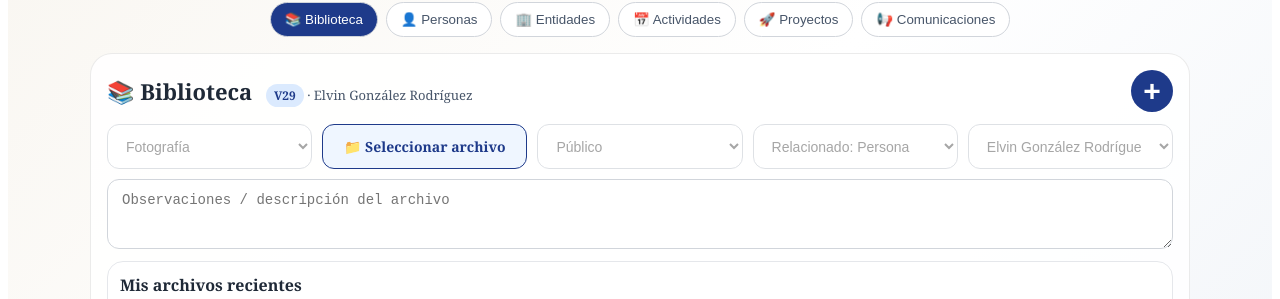
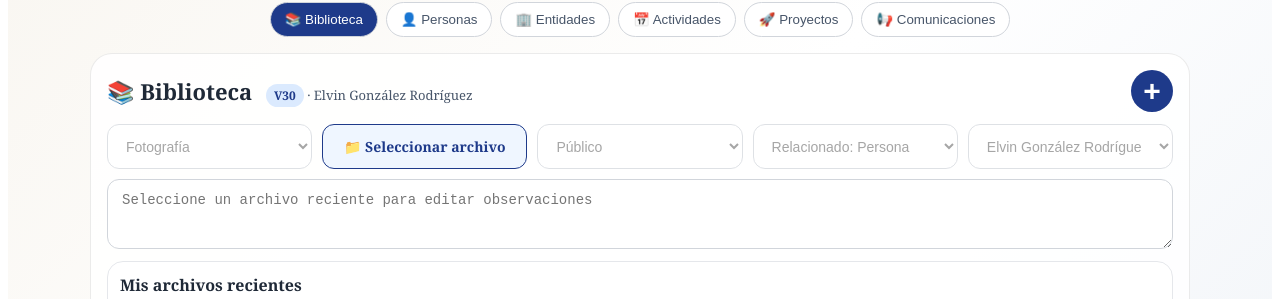
Before and after one commit to elvingr1414/belen-en-movimiento, a Next.js app: page / in a window 1280 px wide. Both pictures are taken after a click on the button "Nuevo". Shown: the part 220-519 px from the top of the page. Built offline with nearby package versions, Linux system fonts and the light colour scheme.

Commit message:
Update page.tsx

```diff
--- a/app/page.tsx
+++ b/app/page.tsx
@@ -122,6 +122,7 @@ export default function Home() {
   const [fecha, setFecha] = useState("");
 
   const [archivoConsultado, setArchivoConsultado] = useState<any>(null);
+  const [recursoActivoId, setRecursoActivoId] = useState<string | null>(null);
   const [recursoForm, setRecursoForm] = useState<any>({
     tipo: "Fotografía",
     descripcion: "",
@@ -260,8 +261,9 @@ export default function Home() {
     }));
 
     setRecursos([...nuevos, ...recursos]);
-    setArchivoConsultado(null);
-    limpiarRecursoForm();
+    setRecursoActivoId(nuevos[0]?.id || null);
+    setArchivoConsultado(nuevos[0] || null);
+    setRecursoForm({ ...recursoForm, ...nuevos[0], archivos: nuevos[0]?.archivos || [] });
   }
 
   function guardarRecurso() {
@@ -329,6 +331,33 @@ export default function Home() {
     setSeleccionado(null);
     setAccion("Nuevo");
     limpiarRecursoForm();
+  }
+
+  function actualizarRecursoActivo(cambios: any, silencioso = true) {
+    if (!recursoActivoId) return;
+
+    const actual = recursos.find((r) => r.id === recursoActivoId);
+    if (!actual) return;
+
+    const actualizado = {
+      ...actual,
+      ...cambios,
+      descripcion: cambios.observaciones?.trim() || cambios.descripcion || actual.descripcion,
+      modificadoEnMs: Date.now(),
+    };
+
+    setRecursos(recursos.map((r) => (r.id === recursoActivoId ? actualizado : r)));
+    setArchivoConsultado(actualizado);
+    setRecursoForm({ ...recursoForm, ...actualizado, archivos: actualizado.archivos || [] });
+
+    if (!silencioso) {
+      const faltantes = [];
+      if (!actualizado.tipo) faltantes.push("tipo");
+      if (!actualizado.visibilidad) faltantes.push("visibilidad");
+      if (!actualizado.propietarioTipo) faltantes.push("relación");
+      if (!actualizado.propietarioId) faltantes.push("persona o entidad");
+      if (faltantes.length) alert("Faltan datos requeridos: " + faltantes.join(", "));
+    }
   }
 
   function excluirRecurso() {
@@ -434,7 +463,7 @@ export default function Home() {
         <section style={panel}>
           <div style={topLine}>
             <h2 style={sectionTitle}>
-              {seleccionado ? tituloRegistro(seleccionado, modulo) : <>{icono(modulo)} {nombreModulo(modulo)} <span style={versionTag}>V29</span>{modulo === "Recursos" && <span style={libraryUserInline}> · Elvin González Rodríguez</span>}</>}
+              {seleccionado ? tituloRegistro(seleccionado, modulo) : <>{icono(modulo)} {nombreModulo(modulo)} <span style={versionTag}>V30</span>{modulo === "Recursos" && <span style={libraryUserInline}> · Elvin González Rodríguez</span>}</>}
             </h2>
 
             <div style={actions}>
@@ -509,7 +538,7 @@ export default function Home() {
           )}
 
           {accion === "Nuevo" && modulo === "Recursos" && (
-            <RecursoForm recursoForm={recursoForm} setRecursoForm={setRecursoForm} guardarRecurso={guardarRecurso} guardarArchivosDirecto={guardarArchivosDirecto} recursos={recursos} eliminarRecursoLibre={eliminarRecursoLibre} recursoVinculos={recursoVinculos} setSeleccionado={setSeleccionado} setAccion={setAccion} archivoConsultado={archivoConsultado} setArchivoConsultado={setArchivoConsultado} />
+            <RecursoForm recursoForm={recursoForm} setRecursoForm={setRecursoForm} guardarRecurso={guardarRecurso} guardarArchivosDirecto={guardarArchivosDirecto} recursos={recursos} eliminarRecursoLibre={eliminarRecursoLibre} recursoVinculos={recursoVinculos} setSeleccionado={setSeleccionado} setAccion={setAccion} archivoConsultado={archivoConsultado} setArchivoConsultado={setArchivoConsultado} recursoActivoId={recursoActivoId} setRecursoActivoId={setRecursoActivoId} actualizarRecursoActivo={actualizarRecursoActivo} />
           )}
 
           {accion === "Nuevo" && modulo !== "Recursos" && <Formulario modulo={modulo} datos={null} />}
@@ -523,7 +552,7 @@ export default function Home() {
           )}
 
           {seleccionado && accion === "Editar" && modulo === "Recursos" && (
-            <RecursoForm recursoForm={recursoForm} setRecursoForm={setRecursoForm} guardarRecurso={guardarRecurso} guardarArchivosDirecto={guardarArchivosDirecto} recursos={recursos} eliminarRecursoLibre={eliminarRecursoLibre} recursoVinculos={recursoVinculos} setSeleccionado={setSeleccionado} setAccion={setAccion} archivoConsultado={archivoConsultado} setArchivoConsultado={setArchivoConsultado} />
+            <RecursoForm recursoForm={recursoForm} setRecursoForm={setRecursoForm} guardarRecurso={guardarRecurso} guardarArchivosDirecto={guardarArchivosDirecto} recursos={recursos} eliminarRecursoLibre={eliminarRecursoLibre} recursoVinculos={recursoVinculos} setSeleccionado={setSeleccionado} setAccion={setAccion} archivoConsultado={archivoConsultado} setArchivoConsultado={setArchivoConsultado} recursoActivoId={recursoActivoId} setRecursoActivoId={setRecursoActivoId} actualizarRecursoActivo={actualizarRecursoActivo} />
           )}
 
           {seleccionado && accion === "Editar" && modulo !== "Recursos" && (
@@ -787,9 +816,9 @@ function VincularRecurso(props: any) {
   );
 }
 
-function RecursoForm({ recursoForm, setRecursoForm, guardarRecurso, guardarArchivosDirecto, recursos = [], eliminarRecursoLibre, recursoVinculos = [], setSeleccionado, setAccion, archivoConsultado, setArchivoConsultado }: any) {
+function RecursoForm({ recursoForm, setRecursoForm, guardarRecurso, guardarArchivosDirecto, recursos = [], eliminarRecursoLibre, recursoVinculos = [], setSeleccionado, setAccion, archivoConsultado, setArchivoConsultado, recursoActivoId, setRecursoActivoId, actualizarRecursoActivo }: any) {
   const archivos = recursoForm.archivos || [];
-  const camposActivos = !!archivoConsultado;
+  const camposActivos = !!recursoActivoId;
 
 const misRecursos = [...recursos]
     .filter((r: any) => (r.creadoPorId || "p1") === "p1")
@@ -811,7 +840,7 @@ const misRecursos = [...recursos]
           style={field}
           value={recursoForm.tipo}
           disabled={!camposActivos}
-          onChange={(e) => setRecursoForm({ ...recursoForm, tipo: e.target.value })}
+          onChange={(e) => { const cambios = { ...recursoForm, tipo: e.target.value }; setRecursoForm(cambios); actualizarRecursoActivo?.({ tipo: e.target.value }); }}
         >
           {tiposRecurso.map((t) => <option key={t}>{t}</option>)}
         </select>
@@ -827,7 +856,8 @@ const misRecursos = [...recursos]
               const seleccionados = Array.from(e.target.files || []).map((archivo: any) => ({
                 nombre: archivo.name,
                 tipo: archivo.type || "Archivo",
-                preview: archivo.type?.startsWith("image/") ? URL.createObjectURL(archivo) : "",
+                url: URL.createObjectURL(archivo),
+                  preview: archivo.type?.startsWith("image/") ? URL.createObjectURL(archivo) : "",
               }));
 
               if (seleccionados.length > 0) {
@@ -848,7 +878,7 @@ const misRecursos = [...recursos]
           style={field}
           value={recursoForm.visibilidad}
           disabled={!camposActivos}
-          onChange={(e) => setRecursoForm({ ...recursoForm, visibilidad: e.target.value })}
+          onChange={(e) => { const cambios = { ...recursoForm, visibilidad: e.target.value }; setRecursoForm(cambios); actualizarRecursoActivo?.({ visibilidad: e.target.value }); }}
         >
           {visibilidades.map((v) => <option key={v}>{v}</option>)}
         </select>
@@ -857,7 +887,7 @@ const misRecursos = [...recursos]
           style={field}
           value={recursoForm.propietarioTipo}
           disabled={!camposActivos}
-          onChange={(e) => setRecursoForm({ ...recursoForm, propietarioTipo: e.target.value, propietarioId: e.target.value === "Entidades" ? "e1" : "p1" })}
+          onChange={(e) => { const cambios = { ...recursoForm, propietarioTipo: e.target.value, propietarioId: e.target.value === "Entidades" ? "e1" : "p1" }; setRecursoForm(cambios); actualizarRecursoActivo?.({ propietarioTipo: cambios.propietarioTipo, propietarioId: cambios.propietarioId }); }}
         >
           <option value="Personas">Relacionado: Persona</option>
           <option value="Entidades">Relacionado: Entidad</option>
@@ -867,7 +897,7 @@ const misRecursos = [...recursos]
           style={field}
           value={recursoForm.propietarioId}
           disabled={!camposActivos}
-          onChange={(e) => setRecursoForm({ ...recursoForm, propietarioId: e.target.value })}
+          onChange={(e) => { const cambios = { ...recursoForm, propietarioId: e.target.value }; setRecursoForm(cambios); actualizarRecursoActivo?.({ propietarioId: e.target.value }); }}
         >
           {(recursoForm.propietarioTipo === "Entidades" ? entidadesBase : personasBase).map((x) => (
             <option key={x.id} value={x.id}>{tituloRegistro(x, recursoForm.propietarioTipo)}</option>
@@ -875,10 +905,11 @@ const misRecursos = [...recursos]
         </select>
 
         <textarea
-          placeholder="Observaciones / descripción del archivo"
+          placeholder={camposActivos ? "Observaciones / descripción del archivo" : "Seleccione un archivo reciente para editar observaciones"}
           value={recursoForm.observaciones}
           disabled={!camposActivos}
           onChange={(e) => setRecursoForm({ ...recursoForm, observaciones: e.target.value })}
+          onBlur={() => actualizarRecursoActivo?.({ observaciones: recursoForm.observaciones }, false)}
           style={{ ...field, minHeight: 70, gridColumn: "1 / -1" }}
         />
       </div>
@@ -898,16 +929,19 @@ const misRecursos = [...recursos]
             return (
               <div
                 key={r.id}
-                style={r.pendiente ? pendingCard : (archivoConsultado?.id === r.id ? recentCardSelected : recentCard)}
+                style={r.pendiente ? pendingCard : (recursoActivoId === r.id ? recentCardSelected : recentCard)}
                 onClick={() => {
                   if (r.pendiente) return;
-                  setArchivoConsultado?.({ ...r, previewAbierto: false });
+                  setRecursoActivoId?.(r.id);
+                  setArchivoConsultado?.(r);
                   setRecursoForm?.({ ...recursoForm, ...r, archivos: r.archivos || [] });
                 }}
                 onDoubleClick={() => {
                   if (r.pendiente) return;
-                  setArchivoConsultado?.({ ...r, previewAbierto: true });
-                  setRecursoForm?.({ ...recursoForm, ...r, archivos: r.archivos || [] });
+                  const archivo = r.archivos?.[0];
+                  const url = archivo?.url || archivo?.preview;
+                  if (url) window.open(url, "_blank");
+                  else alert("Este archivo no tiene una vista previa disponible en esta versión de prueba.");
                 }}
                 title="Un clic: consultar. Doble clic: abrir vista previa."
               >
@@ -935,36 +969,6 @@ const misRecursos = [...recursos]
           })}
         </div>
       </div>
-
-      {archivoConsultado && (
-        <div style={consultaBox}>
-          <div style={consultaHeader}>
-            <strong>{archivoConsultado.previewAbierto ? "Vista previa" : "Consulta rápida del archivo"}</strong>
-            <button style={consultaClose} onClick={() => setArchivoConsultado(null)}>Cerrar</button>
-          </div>
-
-          <div style={consultaTitle}>{archivoConsultado.ubicacion || archivoConsultado.descripcion}</div>
-          <div style={consultaMeta}>
-            {iconoArchivoReal(archivoConsultado)} {archivoConsultado.tipo} · {archivoConsultado.fecha || "Sin fecha"} {archivoConsultado.hora || ""}
-          </div>
-
-          {archivoConsultado.previewAbierto && (
-            <div style={consultaPreview}>
-              {archivoConsultado.archivos?.[0]?.preview ? (
-                <img src={archivoConsultado.archivos[0].preview} alt={archivoConsultado.ubicacion} style={consultaImage} />
-              ) : (
-                <div style={consultaIcon}>{iconoArchivoReal(archivoConsultado)}</div>
-              )}
-            </div>
-          )}
-
-          {(archivoConsultado.observaciones || archivoConsultado.descripcion) && (
-            <div style={consultaObs}>
-              {archivoConsultado.observaciones || archivoConsultado.descripcion}
-            </div>
-          )}
-        </div>
-      )}
     </div>
   );
 }
@@ -985,7 +989,7 @@ function RecursoDetalle({ recurso, vinculos }: any) {
         <input readOnly value={`Propietario: ${nombrePropietario(recurso)}`} style={field} />
       </div>
 
-      <textarea readOnly value={recurso.observaciones || ""} placeholder="Observaciones / descripción del archivo" style={{ ...field, width: "100%", boxSizing: "border-box", minHeight: 70, marginTop: 10 }} />
+      <textarea readOnly value={recurso.observaciones || ""} placeholder={camposActivos ? "Observaciones / descripción del archivo" : "Seleccione un archivo reciente para editar observaciones"} style={{ ...field, width: "100%", boxSizing: "border-box", minHeight: 70, marginTop: 10 }} />
 
       <h3 style={miniTitle}>Vinculado a</h3>
       <div style={list}>
@@ -1213,15 +1217,6 @@ const pendingBadge = { position: "absolute" as const, top: 6, left: 6, backgroun
 
 
 const recentCardSelected = { width: 145, minWidth: 145, border: "2px solid #1e3a8a", borderRadius: 14, background: "#eff6ff", padding: 8, position: "relative" as const, cursor: "pointer" };
-const consultaBox = { marginTop: 12, padding: 14, borderRadius: 16, border: "1px solid #c7d2fe", background: "#f8fafc" };
-const consultaHeader = { display: "flex", alignItems: "center", justifyContent: "space-between", gap: 10, marginBottom: 8 };
-const consultaClose = { border: "1px solid #d1d5db", background: "white", borderRadius: 999, padding: "6px 10px", cursor: "pointer" };
-const consultaTitle = { fontWeight: 800, color: "#1f2937", marginBottom: 4, whiteSpace: "nowrap" as const, overflow: "hidden", textOverflow: "ellipsis" };
-const consultaMeta = { fontSize: 13, color: "#64748b", marginBottom: 10 };
-const consultaPreview = { minHeight: 180, borderRadius: 14, background: "white", border: "1px solid #e5e7eb", display: "flex", alignItems: "center", justifyContent: "center", overflow: "hidden", marginBottom: 10 };
-const consultaImage = { maxWidth: "100%", maxHeight: 420, objectFit: "contain" as const };
-const consultaIcon = { fontSize: 62, padding: 30 };
-const consultaObs = { padding: 10, borderRadius: 12, background: "white", color: "#334155", whiteSpace: "pre-wrap" as const };
 
 function chip(active: boolean) {
   return { padding: "9px 14px", borderRadius: 999, border: "1px solid #d1d5db", background: active ? "#1e3a8a" : "white", color: active ? "white" : "#475569", cursor: "pointer", whiteSpace: "nowrap" as const };
```
